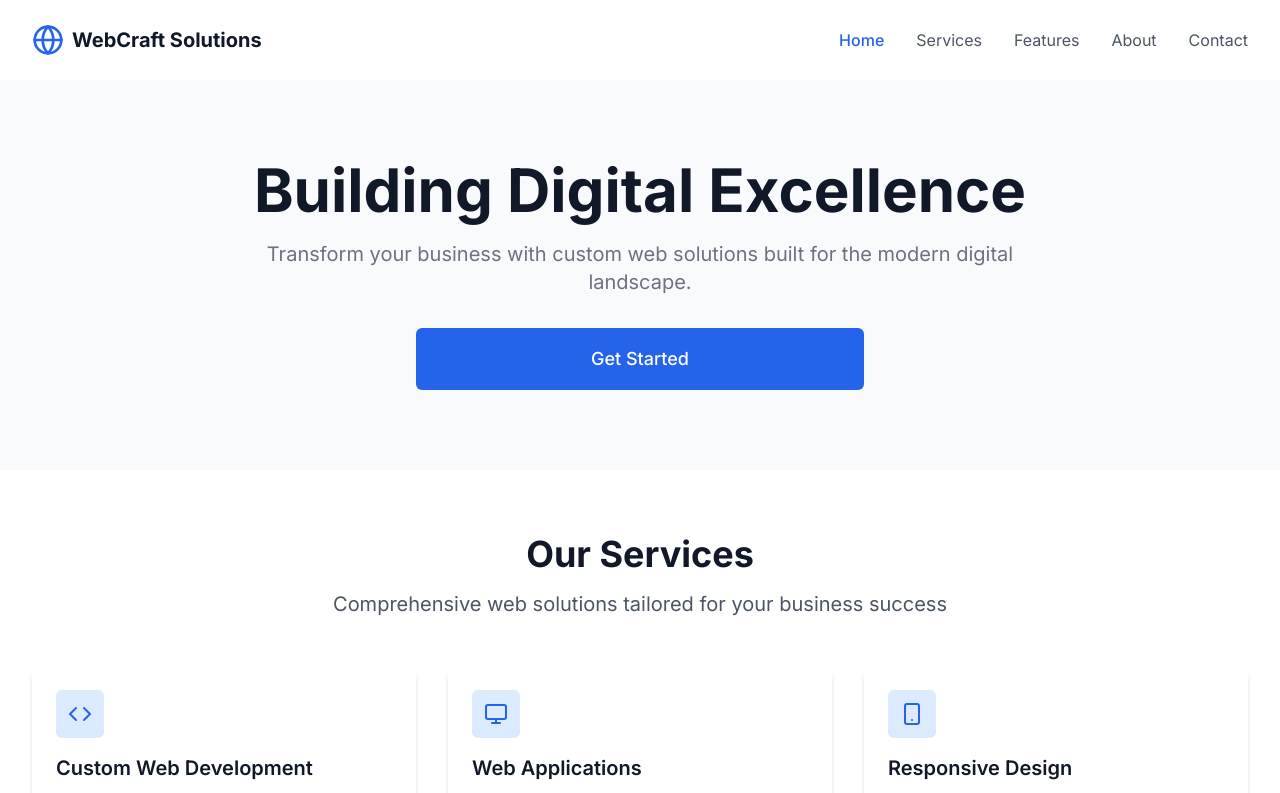
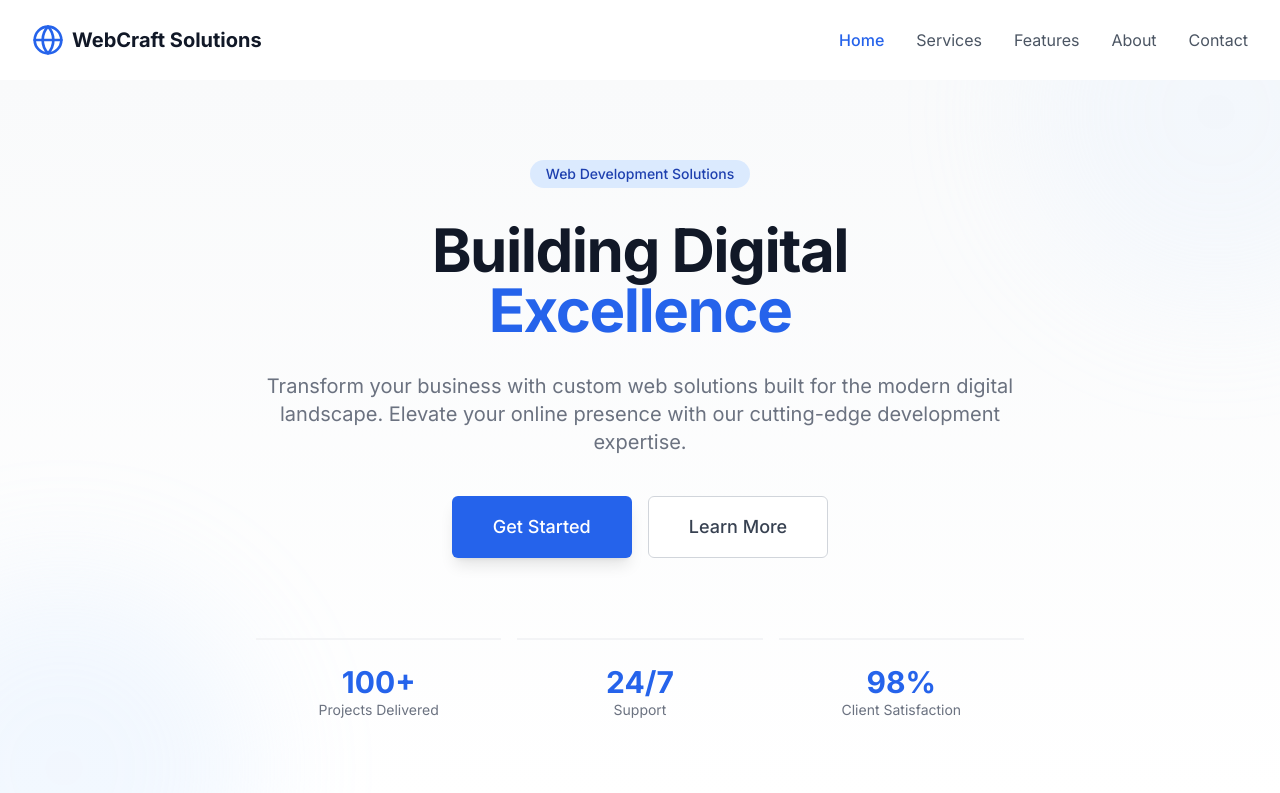
Before and after one commit to siphonhata/dashboard-site, a Next.js app: page / in a window 1280 px wide. Shown: the top 793 px of the page. Built offline with nearby package versions, Linux system fonts and the light colour scheme.

Commit message:
chore: added aos

```diff
--- a/app/components/home/Hero.tsx
+++ b/app/components/home/Hero.tsx
@@ -1,23 +1,93 @@
+'use client';
+import { useEffect } from 'react';
 import Link from 'next/link';
+import AOS from 'aos';
+import 'aos/dist/aos.css';
 
 export default function Hero() {
+  useEffect(() => {
+    AOS.init({
+      duration: 1000,
+      once: true,
+      easing: 'ease-out',
+    });
+  }, []);
+
   return (
-    <div className="bg-gray-50 py-20">
-      <div className="max-w-7xl mx-auto px-4 sm:px-6 lg:px-8">
+    <div className="relative bg-gradient-to-b from-gray-50 to-white min-h-[90vh] flex items-center">
+      {/* Background decoration */}
+      <div className="absolute inset-0 overflow-hidden">
+        <div className="absolute -top-40 -right-32 w-96 h-96 rounded-full bg-blue-100 opacity-20 blur-3xl"></div>
+        <div className="absolute -bottom-40 -left-32 w-96 h-96 rounded-full bg-blue-200 opacity-20 blur-3xl"></div>
+      </div>
+
+      <div className="relative max-w-7xl mx-auto px-4 sm:px-6 lg:px-8 py-20">
         <div className="text-center">
-          <h1 className="text-4xl font-bold text-gray-900 sm:text-5xl md:text-6xl">
-            Building Digital Excellence
+          <div
+            data-aos="fade-down"
+            className="mb-8 inline-block"
+          >
+            <span className="inline-flex items-center px-4 py-1 rounded-full text-sm font-medium bg-blue-100 text-blue-800">
+              Web Development Solutions
+            </span>
+          </div>
+
+          <h1
+            data-aos="fade-up"
+            data-aos-delay="100"
+            className="text-4xl font-bold text-gray-900 sm:text-5xl md:text-6xl tracking-tight"
+          >
+            <span className="block">Building Digital</span>
+            <span className="block text-blue-600">Excellence</span>
           </h1>
-          <p className="mt-3 max-w-md mx-auto text-base text-gray-500 sm:text-lg md:mt-5 md:text-xl md:max-w-3xl">
+
+          <p
+            data-aos="fade-up"
+            data-aos-delay="200"
+            className="mt-6 max-w-md mx-auto text-lg text-gray-500 sm:text-xl md:mt-8 md:max-w-3xl"
+          >
             Transform your business with custom web solutions built for the modern digital landscape.
+            Elevate your online presence with our cutting-edge development expertise.
           </p>
-          <div className="mt-5 max-w-md mx-auto sm:flex sm:justify-center md:mt-8">
+
+          <div
+            data-aos="fade-up"
+            data-aos-delay="300"
+            className="mt-8 max-w-md mx-auto sm:flex sm:justify-center md:mt-10 gap-4"
+          >
             <Link
               href="#contact"
-              className="w-full flex items-center justify-center px-8 py-3 border border-transparent text-base font-medium rounded-md text-white bg-blue-600 hover:bg-blue-700 md:py-4 md:text-lg md:px-10"
+              className="w-full sm:w-auto inline-flex items-center justify-center px-8 py-3 border border-transparent text-base font-medium rounded-md text-white bg-blue-600 hover:bg-blue-700 transition-colors duration-200 md:py-4 md:text-lg md:px-10 shadow-lg hover:shadow-xl transform hover:-translate-y-0.5"
             >
               Get Started
             </Link>
+
+            <Link
+              href="#services"
+              className="mt-4 sm:mt-0 w-full sm:w-auto inline-flex items-center justify-center px-8 py-3 border border-gray-300 text-base font-medium rounded-md text-gray-700 bg-white hover:bg-gray-50 transition-colors duration-200 md:py-4 md:text-lg md:px-10"
+            >
+              Learn More
+            </Link>
+          </div>
+
+          {/* Optional: Add some stats or social proof */}
+          <div
+            data-aos="fade-up"
+            data-aos-delay="400"
+            className="mt-16 grid grid-cols-2 gap-4 sm:grid-cols-3 md:mt-20"
+          >
+            <div className="border-t-2 border-gray-100 pt-6">
+              <p className="text-3xl font-bold text-blue-600">100+</p>
+              <p className="text-sm text-gray-500">Projects Delivered</p>
+            </div>
+            <div className="border-t-2 border-gray-100 pt-6">
+              <p className="text-3xl font-bold text-blue-600">24/7</p>
+              <p className="text-sm text-gray-500">Support</p>
+            </div>
+            <div className="border-t-2 border-gray-100 pt-6 hidden sm:block">
+              <p className="text-3xl font-bold text-blue-600">98%</p>
+              <p className="text-sm text-gray-500">Client Satisfaction</p>
+            </div>
           </div>
         </div>
       </div>
--- a/app/layout.tsx
+++ b/app/layout.tsx
@@ -1,22 +1,35 @@
-// app/layout.tsx
-import type { Metadata } from 'next';
+'use client'
+// import type { Metadata } from 'next';
 import { Inter } from 'next/font/google';
 import './globals.css';
 import Footer from './components/common/Footer';
 import Navbar from './components/common/Navbar';
+import AOS from 'aos';
+import 'aos/dist/aos.css';
+import { useEffect } from 'react';
+
 
 const inter = Inter({ subsets: ['latin'] });
 
-export const metadata: Metadata = {
-  title: 'No Name Solutions',
-  description: 'Professional web development services in South Africa',
-};
+// export const metadata: Metadata = {
+//   title: 'No Name Solutions',
+//   description: 'Professional web development services in South Africa',
+// };
 
 export default function RootLayout({
   children,
 }: {
   children: React.ReactNode;
 }) {
+
+  useEffect(() => {
+    AOS.init({
+      duration: 1000,
+      once: true,
+      easing: 'ease-out',
+    });
+  }, []);
+
   return (
     <html lang="en" className="scroll-smooth">
       <body className={`${inter.className} min-h-screen flex flex-col`}>
--- a/package.json
+++ b/package.json
@@ -11,6 +11,7 @@
   "dependencies": {
     "@heroicons/react": "^2.1.1",
     "@react-spring/web": "^9.7.5",
+    "aos": "^2.3.4",
     "clsx": "^2.1.0",
     "framer-motion": "^12.4.1",
     "lucide-react": "^0.323.0",
@@ -20,6 +21,7 @@
     "tailwind-merge": "^2.2.1"
   },
   "devDependencies": {
+    "@types/aos": "^3.0.7",
     "@types/node": "^20.11.5",
     "@types/react": "^18.2.48",
     "@types/react-dom": "^18.2.18",
```
Also changed, not shown: 1 other file (tests, documents, lock files or other folders).
